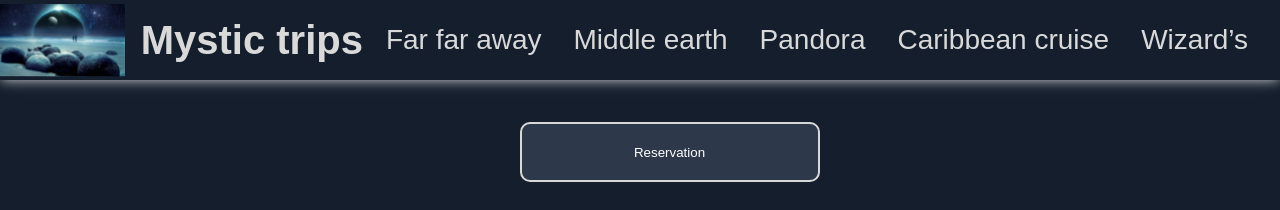
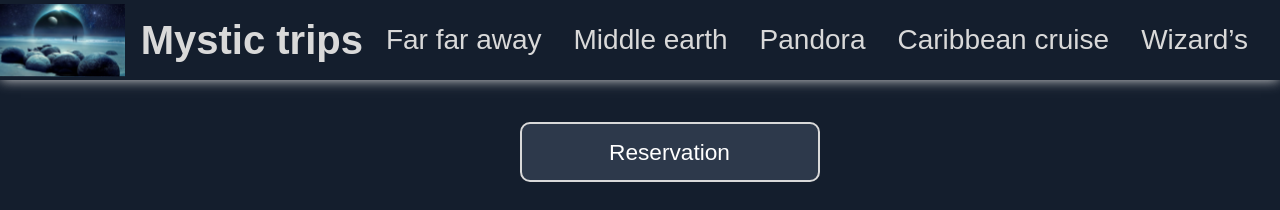
Before and after one commit to Arnaud-Chane/hackathon_des_meilleurs, a React (Vite) app: page /wizard in a window 1280 px wide. Shown: the top 210 px of the page. Built offline with nearby package versions, Linux system fonts and the light colour scheme; a web font is replaced by a local one.

Commit message:
modif reservation-btn

```diff
--- a/src/assets/scss/components/_reservationNavbar.scss
+++ b/src/assets/scss/components/_reservationNavbar.scss
@@ -95,3 +95,7 @@
   width: 97%;
   margin-left: 100px;
 }
+
+.reservation-btn {
+  font-size: 170%;
+}
--- a/src/components/ReservationNavbar.jsx
+++ b/src/components/ReservationNavbar.jsx
@@ -70,7 +70,9 @@ function ReservationNavbar() {
           type="button"
           onClick={handleOpenModal}
         >
+          <div className="reservation-btn">
           Reservation
+          </div>
         </button>
       </div>
       <div className="planet-page-guide">
```
